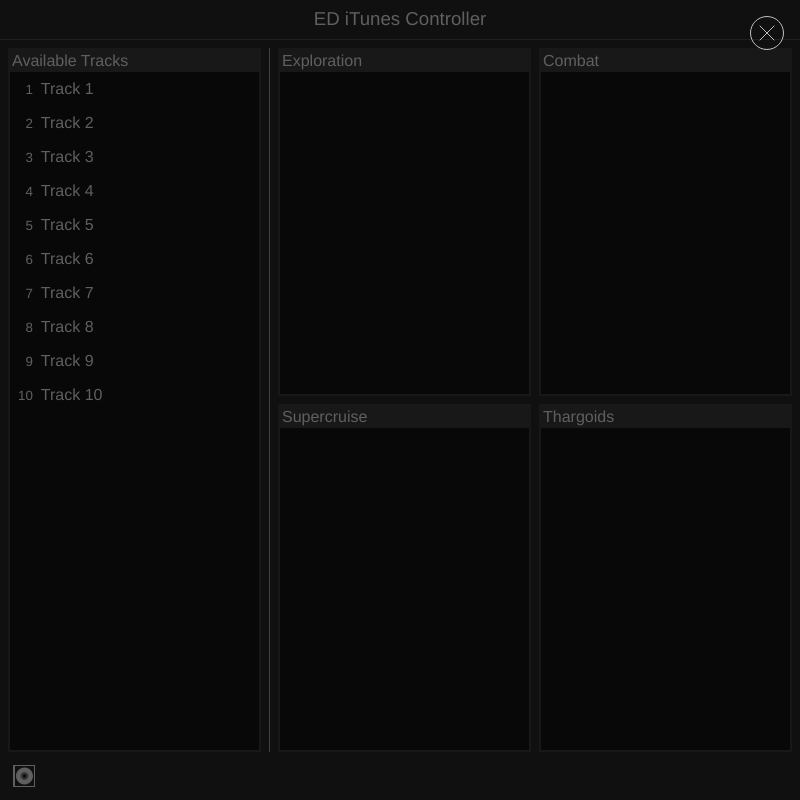
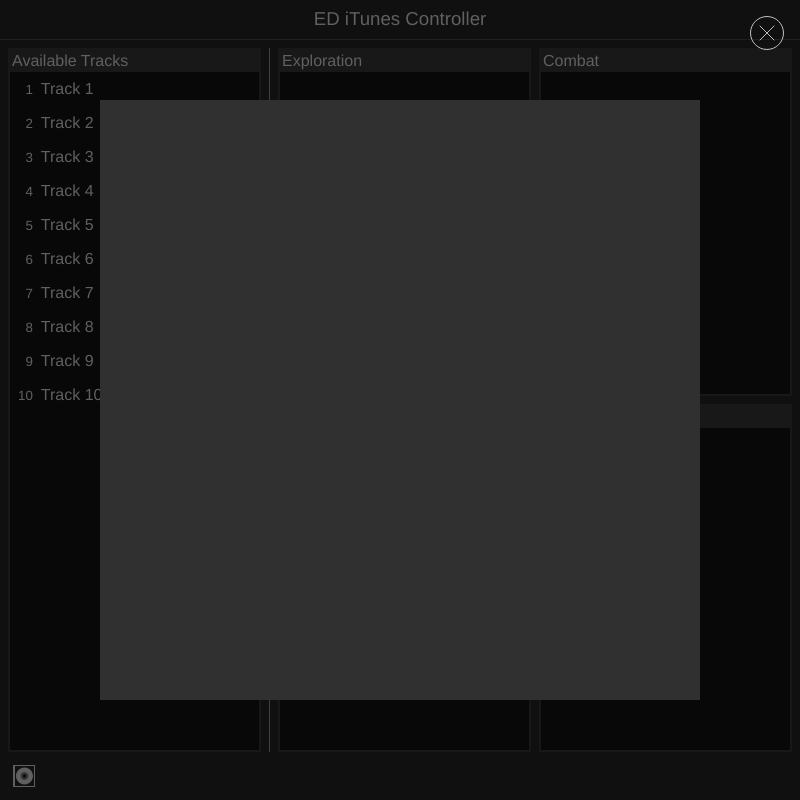
Before and after one commit to SilverWolf32/ed-jukebox, an Electron app: page app/index.html in a window 800 px wide. Both pictures are taken after a click on the element 24 px from the left and 776 px from the top of the page. Drawn offline with nearby package versions, Linux system fonts and the light colour scheme; files that its build step writes are made by us from their sources.

Commit message:
Add overlay content container, slides in on show

```diff
--- a/app/show-album-chooser.js
+++ b/app/show-album-chooser.js
@@ -1,19 +1,26 @@
 // define a function and call it at the same time
 // allows returning
 ;(function() {
-	debugger
+	// debugger
 	let albumChooserButton = document.getElementById("album-chooser-button")
 	albumChooserButton.onclick = function() {
-		debugger
-		let overlay = document.getElementById("album-chooser-overlay-container")
-		overlay.style.visibility = "visible"
-		overlay.style.opacity = 1.0
+		// debugger
+		let overlayContainer = document.getElementById("album-chooser-overlay-container")
+		overlayContainer.style.visibility = "visible"
+		overlayContainer.style.opacity = 1.0
+
+		// show actual overlay content
+		let overlay = document.getElementById("album-chooser-overlay")
+		overlay.style.top = "12.5%" // move up
 	}
 
 	let albumChooserCancelButton = document.getElementById("album-chooser-cancel")
 	albumChooserCancelButton.onclick = function() {
-		let overlay = document.getElementById("album-chooser-overlay-container")
-		overlay.style.opacity = 0.0
-		overlay.style.visibility = "hidden"
+		let overlayContainer = document.getElementById("album-chooser-overlay-container")
+		overlayContainer.style.opacity = 0.0
+		overlayContainer.style.visibility = "hidden"
+
+		let overlay = document.getElementById("album-chooser-overlay")
+		overlay.style.top = "100%" // move up
 	}
 })()
--- a/app/style/overlay.less
+++ b/app/style/overlay.less
@@ -2,13 +2,28 @@
 
 .overlay-container {
 	position: fixed;
-	display: block;
+	// display: block;
 	visibility: hidden;
 	opacity: 0.0;
 	width: 100%;
 	height: 100%;
 	background-color: fade(#000000, 50%);
 	transition: opacity 0.5s, visibility 0.5s; // visibility doesn't actually transition, but is needed here for transitioning back
+	/* display: flex;
+	justify-content: center;
+	align-items: center; */
+}
+
+.overlay {
+	position: relative;
+	// visibility: hidden;
+	width: 75%;
+	height: 75%;
+	// flex: 0 0 auto;
+	top: 100%; // just offscreen
+	left: 12.5%; // center
+	background-color: @basebg2;
+	transition: top 0.5s;
 }
 
 .overlay-cancel-button {
```
